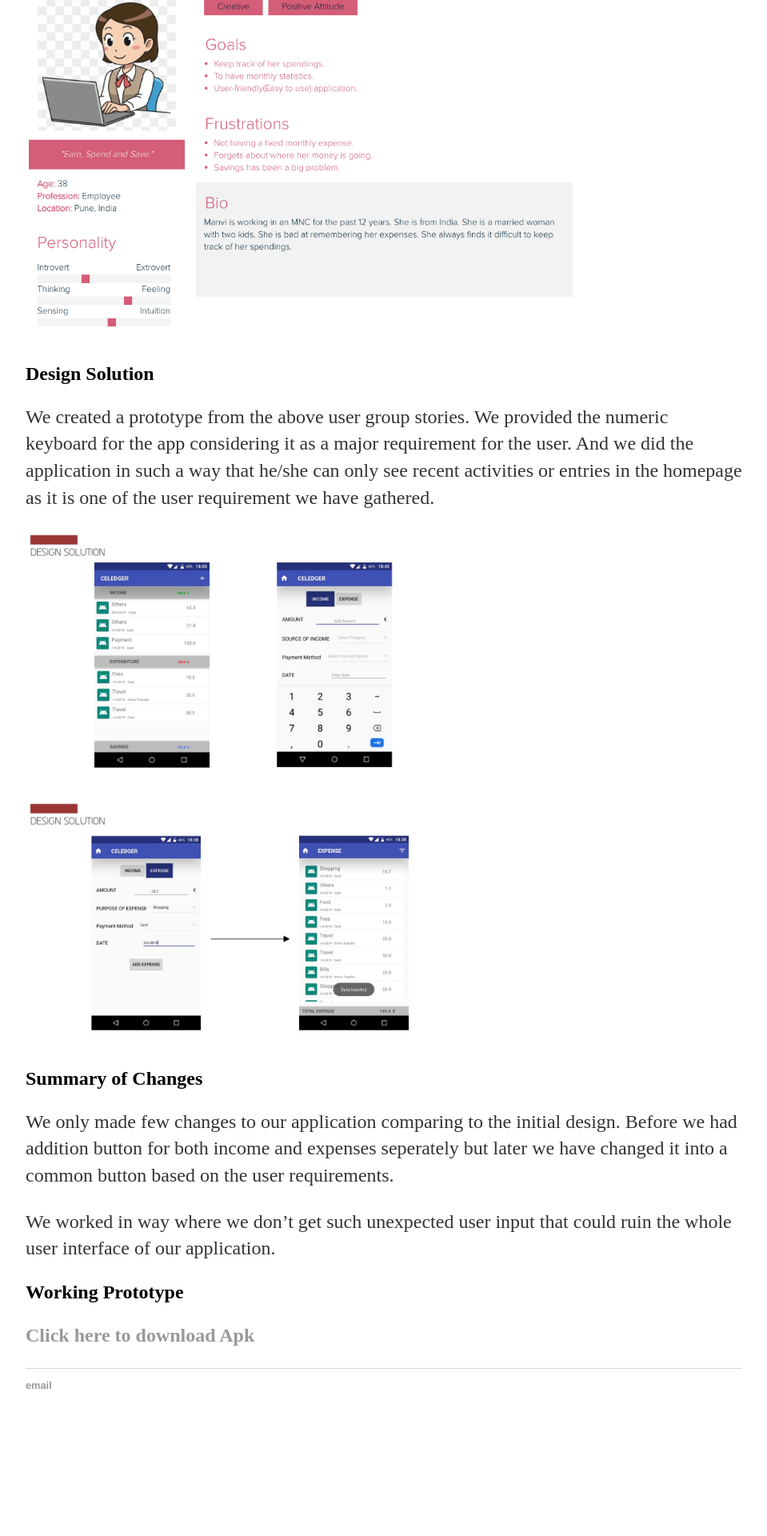
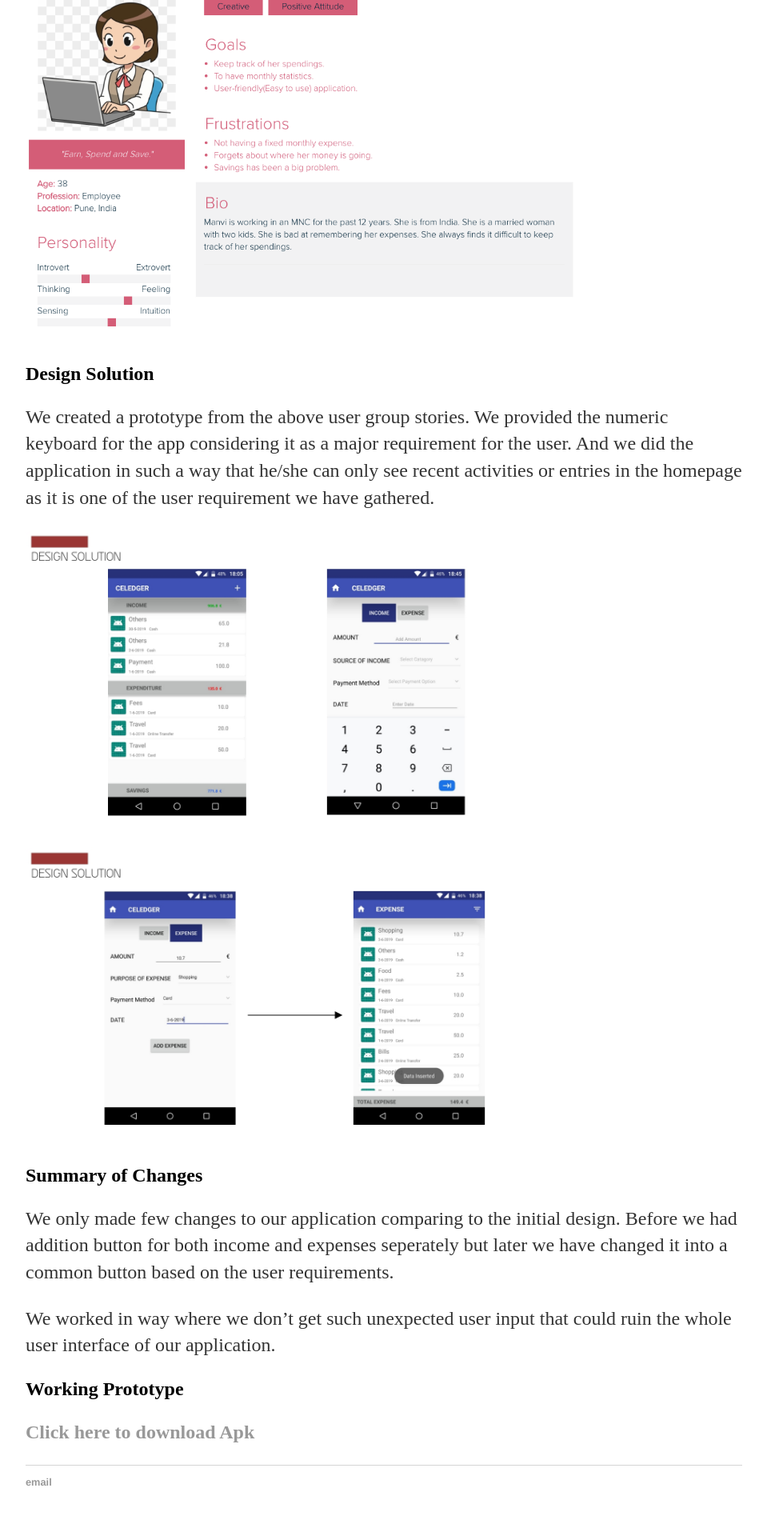
Before and after one commit to DBSE-teaching/isee2019-TeamMachine, a Jekyll site: the page built from docs/_posts/2019-06-04-Advanced-Prototype.md, in a window 1280 px wide. Shown: the part 4461-6381 px from the top of the page at 80% size, without its empty margins (160-1119 px from the left). Built offline with Jekyll 4.4.1, drawn with Linux system fonts in a browser that asks for light colours; a file with an impossible date is left out; before the commit the page ends 6260 px from its top, so only the background shows below that.

Commit message:
Update 2019-06-04-Advanced-Prototype.md

```diff
--- a/docs/_posts/2019-06-04-Advanced-Prototype.md
+++ b/docs/_posts/2019-06-04-Advanced-Prototype.md
@@ -58,9 +58,9 @@ We created personas from two major user groups for our celedger application to i
 
 We created a prototype from the above user group stories. We provided the numeric keyboard for the app considering it as a major requirement for the user. And we did the application in such a way that he/she can only see recent activities or entries in the homepage as it is one of the user requirement we have gathered.
 
-![DS1]({{site.baseurl}}/images/DS1.jpg "DS1"){:height="35%" width="60%"}
+![DS1]({{site.baseurl}}/images/DS1.jpg "DS1"){:height="42%" width="72%"}
 
-![DS2]({{site.baseurl}}/images/DS2.jpg "DS2"){:height="35%" width="60%"}
+![DS2]({{site.baseurl}}/images/DS2.jpg "DS2"){:height="42%" width="72%"}
 
 ## Summary of Changes
 
```
